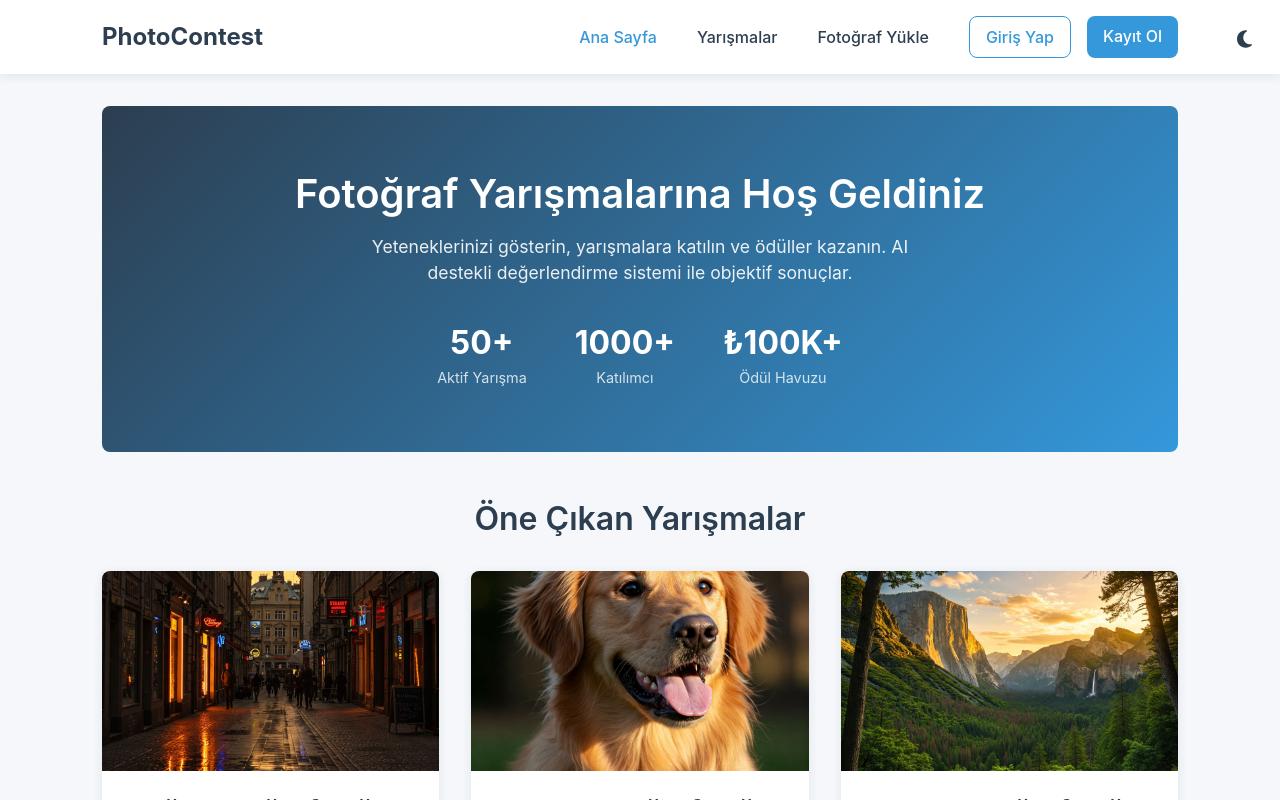
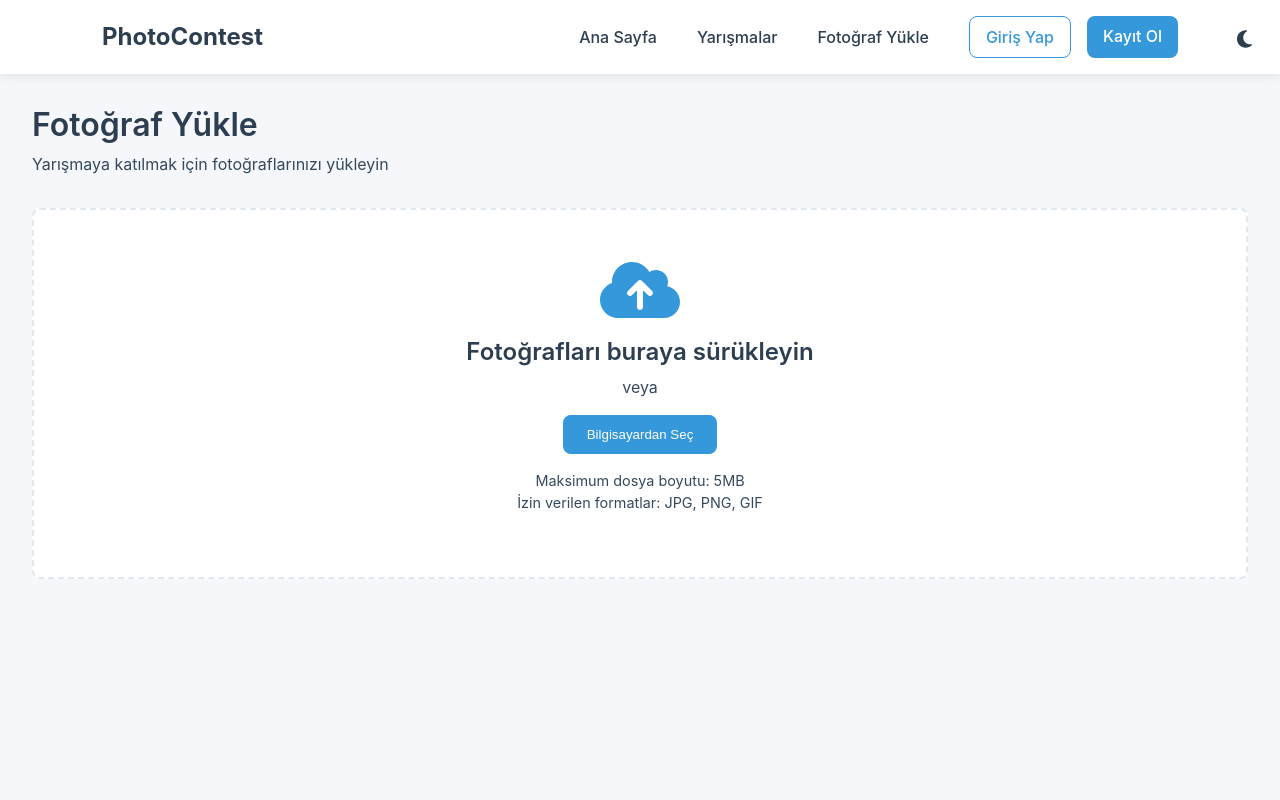
Before and after one commit to GoktugYmsk/photo_choose, a React (Create React App) app: page /Upload in a window 1280 px wide. Before the commit this address led to /. Shown: the top 800 px of the page. Built offline with nearby package versions, Linux system fonts and the light colour scheme.

Commit message:
edited PhotoUpload page

```diff
--- a/package.json
+++ b/package.json
@@ -11,6 +11,7 @@
     "cra-template": "1.2.0",
     "react": "^18.3.1",
     "react-dom": "^18.3.1",
+    "react-dropzone": "^14.3.5",
     "react-helmet": "^6.1.0",
     "react-icons": "^5.4.0",
     "react-redux": "^8.0.7",
--- a/src/App.js
+++ b/src/App.js
@@ -15,6 +15,7 @@ import "./App.scss";
 import CustomComponent from "./components/CustomComponent";
 import Profile from "./components/client/Profile";
 import Header from "./components/CustomComponent/Header";
+import PhotoUpload from "./components/PhotoUpload.jsx";
 
 function App() {
   return (
@@ -24,6 +25,7 @@ function App() {
         <Route path="/" element={<CustomComponent />} />
         <Route path="/Login" element={<Login />} />
         <Route path="/Register" element={<SignUp />} />
+        <Route path="/Upload" element={<PhotoUpload />} />
         {/*
       <Route
         path="/"
--- a/src/components/PhotoUpload.jsx/index.jsx
+++ b/src/components/PhotoUpload.jsx/index.jsx
@@ -1,34 +1,172 @@
-import React, { useState } from "react";
-import { useDropzone } from "react-dropzone";
+import React, { useState, useRef } from "react";
+import { FontAwesomeIcon } from "@fortawesome/react-fontawesome";
+import {
+  faCloudUploadAlt,
+  faSpinner,
+  faImage,
+  faTrash,
+} from "@fortawesome/free-solid-svg-icons";
+import "./index.scss";
 
 const PhotoUpload = () => {
-  const [preview, setPreview] = useState(null);
+  const [selectedPhotos, setSelectedPhotos] = useState([]);
+  const [isUploading, setIsUploading] = useState(false);
+  const [dragActive, setDragActive] = useState(false);
+  const fileInputRef = useRef(null);
 
-  const onDrop = (acceptedFiles) => {
-    const file = acceptedFiles[0];
-    setPreview(URL.createObjectURL(file));
+  const handleDrag = (e) => {
+    e.preventDefault();
+    e.stopPropagation();
+    if (e.type === "dragenter" || e.type === "dragover") {
+      setDragActive(true);
+    } else if (e.type === "dragleave") {
+      setDragActive(false);
+    }
   };
 
-  const { getRootProps, getInputProps } = useDropzone({
-    accept: "image/*",
-    onDrop,
-    maxSize: 5000000,
-  });
+  const handleDrop = (e) => {
+    e.preventDefault();
+    e.stopPropagation();
+    setDragActive(false);
+
+    const files = [...e.dataTransfer.files];
+    handleFiles(files);
+  };
+
+  const handleFileSelect = (e) => {
+    const files = [...e.target.files];
+    handleFiles(files);
+  };
+
+  const handleFiles = (files) => {
+    const validFiles = files.filter(
+      (file) => file.type.startsWith("image/") && file.size <= 5 * 1024 * 1024
+    );
+
+    if (validFiles.length !== files.length) {
+      alert(
+        "Bazı dosyalar yüklenmedi. Lütfen sadece 5MB'dan küçük resim dosyaları seçin."
+      );
+    }
+
+    const newPhotos = validFiles.map((file) => ({
+      id: Math.random().toString(36).substr(2, 9),
+      file,
+      preview: URL.createObjectURL(file),
+      uploading: false,
+    }));
+
+    setSelectedPhotos((prev) => [...prev, ...newPhotos]);
+  };
+
+  const removePhoto = (id) => {
+    setSelectedPhotos((prev) => {
+      const updated = prev.filter((photo) => photo.id !== id);
+      // URL'leri temizle
+      prev.forEach((photo) => {
+        if (photo.id === id) {
+          URL.revokeObjectURL(photo.preview);
+        }
+      });
+      return updated;
+    });
+  };
+
+  const handleUpload = async () => {
+    if (selectedPhotos.length === 0) return;
+
+    setIsUploading(true);
+    try {
+      // Burada API çağrısı yapılacak
+      await new Promise((resolve) => setTimeout(resolve, 2000)); // Mock yükleme
+      alert("Fotoğraflar başarıyla yüklendi!");
+      setSelectedPhotos([]);
+    } catch (error) {
+      alert("Fotoğraflar yüklenirken bir hata oluştu");
+    } finally {
+      setIsUploading(false);
+    }
+  };
 
   return (
     <div className="photo-upload">
-      <div {...getRootProps()} className="dropzone">
-        <input {...getInputProps()} />
-        <p>Fotoğrafınızı buraya sürükleyin veya tıklayarak seçin</p>
+      <div className="upload-header">
+        <h1>Fotoğraf Yükle</h1>
+        <p>Yarışmaya katılmak için fotoğraflarınızı yükleyin</p>
       </div>
 
-      {preview && (
-        <div className="preview">
-          <img src={preview} alt="Preview" />
+      <div
+        className={`upload-area ${dragActive ? "drag-active" : ""}`}
+        onDragEnter={handleDrag}
+        onDragLeave={handleDrag}
+        onDragOver={handleDrag}
+        onDrop={handleDrop}
+      >
+        <div className="upload-content">
+          <FontAwesomeIcon icon={faCloudUploadAlt} className="upload-icon" />
+          <h3>Fotoğrafları buraya sürükleyin</h3>
+          <p>veya</p>
+          <button
+            className="select-button"
+            onClick={() => fileInputRef.current.click()}
+          >
+            Bilgisayardan Seç
+          </button>
+          <input
+            type="file"
+            ref={fileInputRef}
+            onChange={handleFileSelect}
+            accept="image/*"
+            multiple
+            style={{ display: "none" }}
+          />
+          <p className="file-info">
+            Maksimum dosya boyutu: 5MB
+            <br />
+            İzin verilen formatlar: JPG, PNG, GIF
+          </p>
+        </div>
+      </div>
+
+      {selectedPhotos.length > 0 && (
+        <div className="selected-photos">
+          <div className="photos-header">
+            <h2>Seçilen Fotoğraflar ({selectedPhotos.length})</h2>
+            <button
+              className="upload-button"
+              onClick={handleUpload}
+              disabled={isUploading}
+            >
+              {isUploading ? (
+                <>
+                  <FontAwesomeIcon icon={faSpinner} spin />
+                  Yükleniyor...
+                </>
+              ) : (
+                <>
+                  <FontAwesomeIcon icon={faCloudUploadAlt} />
+                  Yükle
+                </>
+              )}
+            </button>
+          </div>
+
+          <div className="photos-grid">
+            {selectedPhotos.map((photo) => (
+              <div key={photo.id} className="photo-item">
+                <img src={photo.preview} alt="Preview" />
+                <button
+                  className="remove-button"
+                  onClick={() => removePhoto(photo.id)}
+                  disabled={isUploading}
+                >
+                  <FontAwesomeIcon icon={faTrash} />
+                </button>
+              </div>
+            ))}
+          </div>
         </div>
       )}
-
-      <button className="submit-button">Yarışmaya Katıl</button>
     </div>
   );
 };
--- a/src/components/PhotoUpload.jsx/index.scss
+++ b/src/components/PhotoUpload.jsx/index.scss
@@ -1,58 +1,189 @@
-@import "../variables";
+@import "../../variables";
 
 .photo-upload {
-  max-width: 800px;
-  margin: 2rem auto;
   padding: 2rem;
-  background-color: #fff;
-  box-shadow: 0 0 10px rgba($primary-color, 0.1);
-  border-radius: $border-radius;
 
-  .dropzone {
-    border: 2px dashed $primary-color;
-    border-radius: $border-radius;
-    padding: 2rem;
-    text-align: center;
-    cursor: pointer;
-    transition: all 0.3s ease;
-    background-color: rgba($secondary-color, 0.05);
+  .upload-header {
+    margin-bottom: 2rem;
 
-    &:hover {
-      border-color: $secondary-color;
-      background-color: rgba($secondary-color, 0.1);
+    h1 {
+      font-size: 2rem;
+      color: theme-color("light", "text-primary");
+      margin-bottom: 0.5rem;
     }
 
     p {
-      color: $primary-color;
-      font-size: 1.1rem;
-      margin: 0;
+      color: theme-color("light", "text-secondary");
     }
   }
 
-  .preview {
-    margin-top: 2rem;
+  .upload-area {
+    border: 2px dashed theme-color("light", "border-color");
+    border-radius: $border-radius;
+    padding: 3rem;
+    text-align: center;
+    transition: all 0.3s ease;
+    background-color: theme-color("light", "bg-secondary");
+    margin-bottom: 2rem;
 
-    img {
-      max-width: 100%;
-      border-radius: $border-radius;
-      box-shadow: 0 0 15px rgba($primary-color, 0.1);
-    }
+    &.drag-active {
+      border-color: $secondary-color;
+      background-color: rgba($secondary-color, 0.05);
     }
 
-  .submit-button {
-    width: 100%;
-    padding: 1rem;
+    .upload-content {
+      .upload-icon {
+        font-size: 4rem;
+        color: $secondary-color;
+        margin-bottom: 1rem;
+      }
+
+      h3 {
+        font-size: 1.5rem;
+        color: theme-color("light", "text-primary");
+        margin-bottom: 0.5rem;
+      }
+
+      p {
+        color: theme-color("light", "text-secondary");
+        margin-bottom: 1rem;
+      }
+
+      .select-button {
+        padding: 0.75rem 1.5rem;
         background-color: $secondary-color;
         color: white;
         border: none;
         border-radius: $border-radius;
-    font-size: 1.1rem;
         cursor: pointer;
         transition: all 0.3s ease;
-    margin-top: 1rem;
+        margin-bottom: 1rem;
 
         &:hover {
           background-color: darken($secondary-color, 10%);
         }
       }
+
+      .file-info {
+        font-size: 0.9rem;
+        color: theme-color("light", "text-secondary");
       }
+    }
+  }
+
+  .selected-photos {
+    .photos-header {
+      display: flex;
+      justify-content: space-between;
+      align-items: center;
+      margin-bottom: 1.5rem;
+
+      h2 {
+        font-size: 1.5rem;
+        color: theme-color("light", "text-primary");
+      }
+
+      .upload-button {
+        display: flex;
+        align-items: center;
+        gap: 0.5rem;
+        padding: 0.75rem 1.5rem;
+        background-color: $secondary-color;
+        color: white;
+        border: none;
+        border-radius: $border-radius;
+        cursor: pointer;
+        transition: all 0.3s ease;
+
+        &:hover {
+          background-color: darken($secondary-color, 10%);
+        }
+
+        &:disabled {
+          opacity: 0.7;
+          cursor: not-allowed;
+        }
+      }
+    }
+
+    .photos-grid {
+      display: grid;
+      grid-template-columns: repeat(4, 1fr);
+      gap: 1.5rem;
+
+      @media (max-width: $tablet) {
+        grid-template-columns: repeat(3, 1fr);
+      }
+
+      @media (max-width: $mobile) {
+        grid-template-columns: repeat(2, 1fr);
+      }
+
+      .photo-item {
+        position: relative;
+        aspect-ratio: 1;
+        border-radius: $border-radius;
+        overflow: hidden;
+        box-shadow: 0 2px 8px theme-color("light", "shadow-color");
+
+        img {
+          width: 100%;
+          height: 100%;
+          object-fit: cover;
+        }
+
+        .remove-button {
+          position: absolute;
+          top: 0.5rem;
+          right: 0.5rem;
+          width: 2rem;
+          height: 2rem;
+          border-radius: 50%;
+          background: rgba($danger-color, 0.8);
+          color: white;
+          border: none;
+          cursor: pointer;
+          transition: all 0.3s ease;
+          opacity: 0;
+
+          &:hover {
+            background: $danger-color;
+          }
+
+          &:disabled {
+            opacity: 0.7;
+            cursor: not-allowed;
+          }
+        }
+
+        &:hover {
+          .remove-button {
+            opacity: 1;
+          }
+        }
+      }
+    }
+  }
+}
+
+// Dark theme styles
+body.dark-theme {
+  .photo-upload {
+    .upload-area {
+      border-color: theme-color("dark", "border-color");
+      background-color: theme-color("dark", "bg-secondary");
+
+      &.drag-active {
+        background-color: rgba($secondary-color, 0.1);
+      }
+    }
+
+    .selected-photos {
+      .photos-grid {
+        .photo-item {
+          box-shadow: 0 2px 8px rgba(0, 0, 0, 0.3);
+        }
+      }
+    }
+  }
+}
--- a/src/components/client/Profile/index.jsx
+++ b/src/components/client/Profile/index.jsx
@@ -38,7 +38,6 @@ const Profile = () => {
 
   const handleSubmit = (e) => {
     e.preventDefault();
-    // Burada API çağrısı yapılacak
     const updatedUser = { ...user, ...formData };
     localStorage.setItem("user", JSON.stringify(updatedUser));
     setIsEditing(false);
@@ -52,13 +51,11 @@ const Profile = () => {
     const file = e.target.files[0];
     if (!file) return;
 
-    // Dosya tipini kontrol et
     if (!file.type.startsWith("image/")) {
       alert("Lütfen bir resim dosyası seçin");
       return;
     }
 
-    // Dosya boyutunu kontrol et (5MB)
     if (file.size > 5 * 1024 * 1024) {
       alert("Dosya boyutu 5MB'dan küçük olmalıdır");
       return;
```
Also changed, not shown: 1 other file (tests, documents, lock files or other folders). Lines whose indentation alone changed are shown as unchanged.
